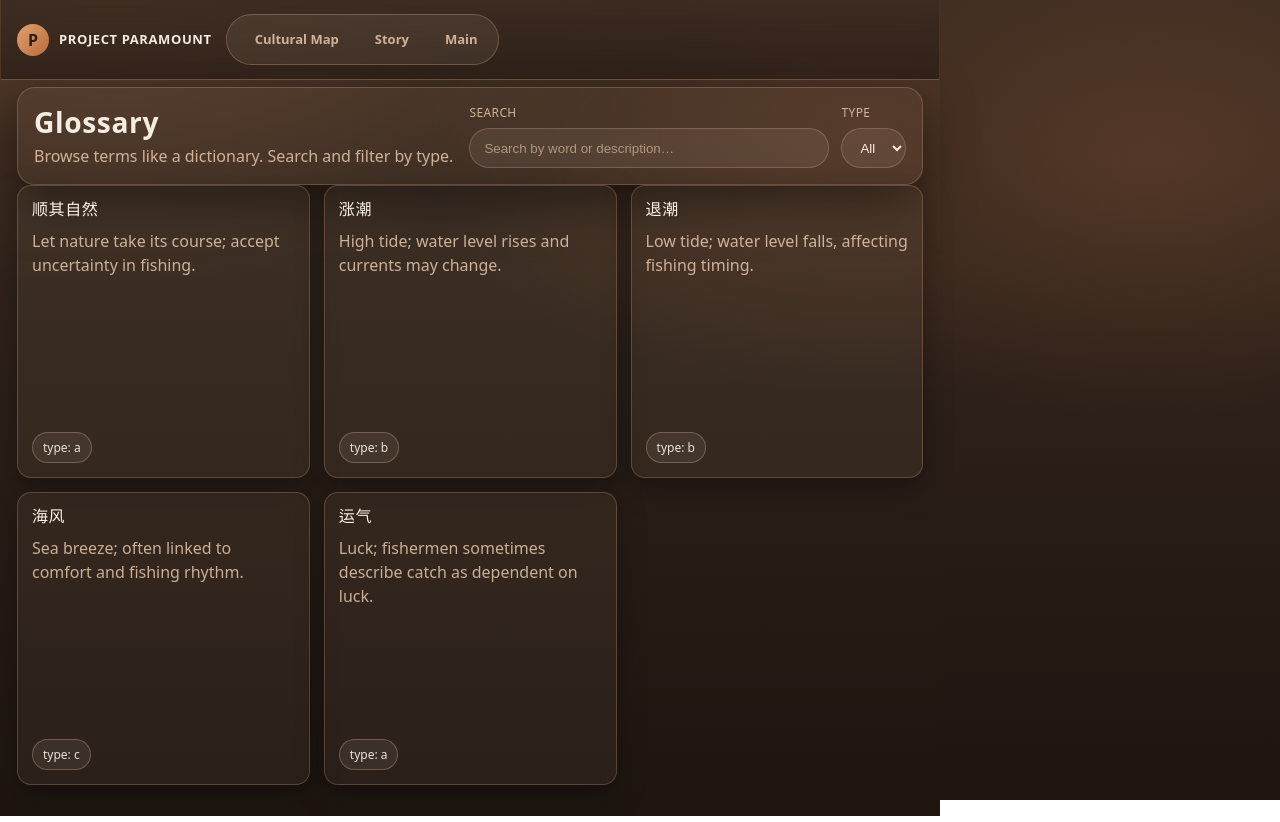
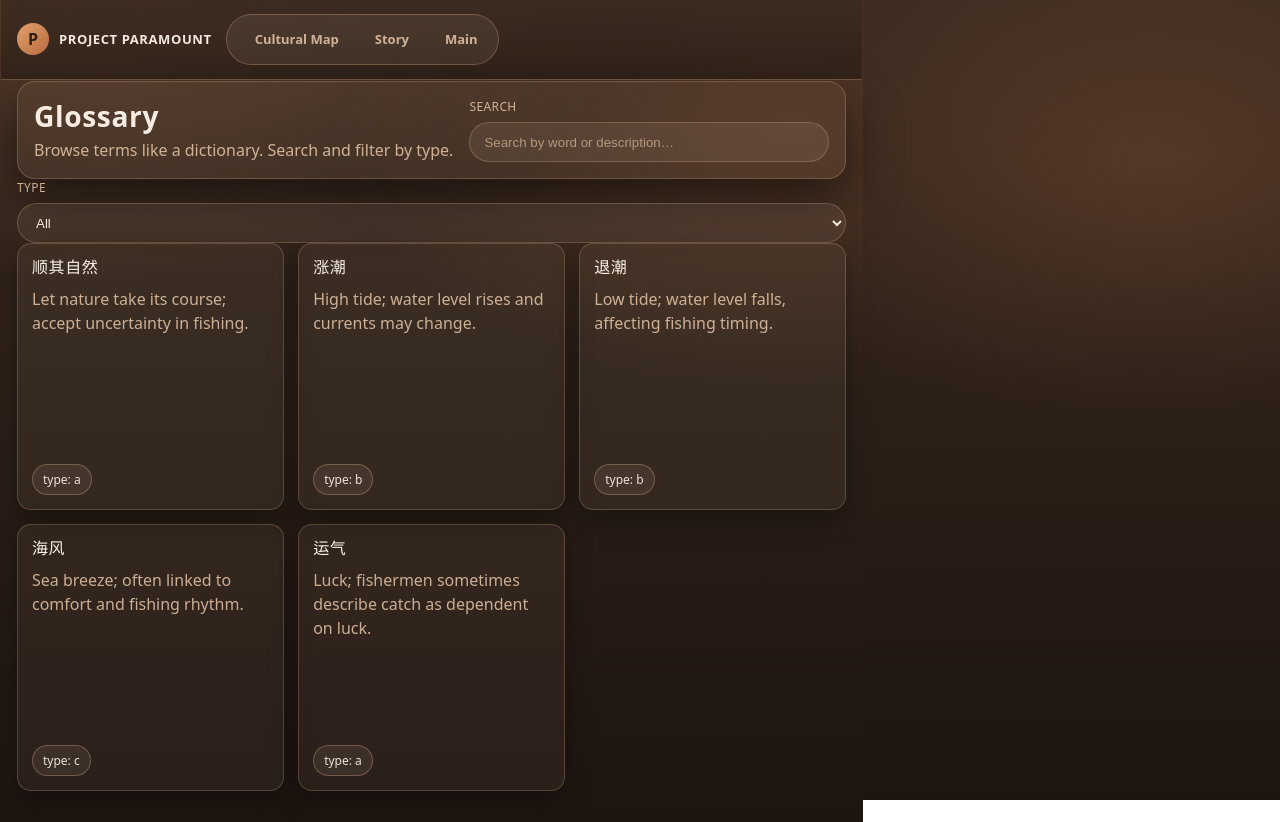
Before and after one commit to IEX-Penang-Paramount/Website, a React (Vite) app: page /glossary in a window 1280 px wide. Built offline with nearby package versions, Linux system fonts and the light colour scheme.

Commit message:
Refactor some code

```diff
--- a/src/glossary/GlossaryMain.jsx
+++ b/src/glossary/GlossaryMain.jsx
@@ -2,51 +2,36 @@ import React, { useMemo, useState } from "react";
 import { TopBar } from "../Reusables/TopComponents/TopBar";
 import { GlossaryPreview } from "./GlossaryPreview";
 import "./Glossary.css";
-
+import { glossaryData } from "./glossaryData";
 function GlossaryMain() {
   // Mock data (replace with your real data source later)
-  const glossaryData = useMemo(
-    () => [
-      {
-        id: "w1",
-        name: "顺其自然",
-        pDescription: "Let nature take its course; accept uncertainty in fishing.",
-        type: "a",
-      },
-      {
-        id: "w2",
-        name: "涨潮",
-        pDescription: "High tide; water level rises and currents may change.",
-        type: "b",
-      },
-      {
-        id: "w3",
-        name: "退潮",
-        pDescription: "Low tide; water level falls, affecting fishing timing.",
-        type: "b",
-      },
-      {
-        id: "w4",
-        name: "海风",
-        pDescription: "Sea breeze; often linked to comfort and fishing rhythm.",
-        type: "c",
-      },
-      {
-        id: "w5",
-        name: "运气",
-        pDescription: "Luck; fishermen sometimes describe catch as dependent on luck.",
-        type: "a",
-      },
-    ],
+
+  const glossaryDataMem = useMemo(
+    () => glossaryData,
     []
   );
-
   const [search, setSearch] = useState("");
   const [typeFilter, setTypeFilter] = useState("all"); // all | a | b | c
   const [currentWord, setCurrentWord] = useState(null);
 
-  function GlossaryHeader() {
-       return  (<header className="glossaryHeader">
+  const SelectionMenu = () => (
+                  <label className="controlLabel">
+                    <span className="controlText">Type</span>
+                    <select
+                      className="typeSelect"
+                      value={typeFilter}
+                      onChange={(e) => setTypeFilter(e.target.value)}
+                      aria-label="Filter glossary by type"
+                    >
+                      <option value="all">All</option>
+                      <option value="a">a</option>
+                      <option value="b">b</option>
+                      <option value="c">c</option>
+                    </select>
+                  </label>);
+
+  const GlossaryHeader = () => (
+              <header className="glossaryHeader">
                 <div className="glossaryTitleBlock">
                   <h1 className="glossaryTitle">Glossary</h1>
                   <p className="glossarySubtitle">
@@ -66,28 +51,15 @@ function GlossaryMain() {
                     />
                   </label>
 
-                  <label className="controlLabel">
-                    <span className="controlText">Type</span>
-                    <select
-                      className="typeSelect"
-                      value={typeFilter}
-                      onChange={(e) => setTypeFilter(e.target.value)}
-                      aria-label="Filter glossary by type"
-                    >
-                      <option value="all">All</option>
-                      <option value="a">a</option>
-                      <option value="b">b</option>
-                      <option value="c">c</option>
-                    </select>
-                  </label>
+
                 </div>
               </header>);
-}
 
+  //AI wrote this but Memoised design to reduce repetition, passable
   const filtered = useMemo(() => {
     const q = search.trim().toLowerCase();
 
-    return glossaryData.filter((w) => {
+    return glossaryDataMem.filter((w) => {
       const matchesType = typeFilter === "all" ? true : w.type === typeFilter;
       const matchesQuery =
         q.length === 0
@@ -96,7 +68,7 @@ function GlossaryMain() {
 
       return matchesType && matchesQuery;
     });
-  }, [glossaryData, search, typeFilter]);
+  }, [glossaryDataMem, search, typeFilter]);
 
   return (
     <div className="glossaryPage">
@@ -105,6 +77,7 @@ function GlossaryMain() {
         <section className="gridWrap" aria-label="Glossary preview list">
 
         <GlossaryHeader />
+        <SelectionMenu/>
           {filtered.length === 0 ? (
             <div className="emptyState">
               <div className="emptyTitle">No results</div>
@@ -128,6 +101,7 @@ function GlossaryMain() {
             </div>
           )}
         </section>
+
       </main>
     </div>
   );
--- /dev/null
+++ b/src/glossary/glossaryData.js
@@ -0,0 +1,33 @@
+
+export const glossaryData = [
+    {
+        id: "w1",
+        name: "顺其自然",
+        pDescription: "Let nature take its course; accept uncertainty in fishing.",
+        type: "a",
+      },
+      {
+        id: "w2",
+        name: "涨潮",
+        pDescription: "High tide; water level rises and currents may change.",
+        type: "b",
+      },
+      {
+        id: "w3",
+        name: "退潮",
+        pDescription: "Low tide; water level falls, affecting fishing timing.",
+        type: "b",
+      },
+      {
+        id: "w4",
+        name: "海风",
+        pDescription: "Sea breeze; often linked to comfort and fishing rhythm.",
+        type: "c",
+      },
+      {
+        id: "w5",
+        name: "运气",
+        pDescription: "Luck; fishermen sometimes describe catch as dependent on luck.",
+        type: "a",
+      },
+    ];
```
